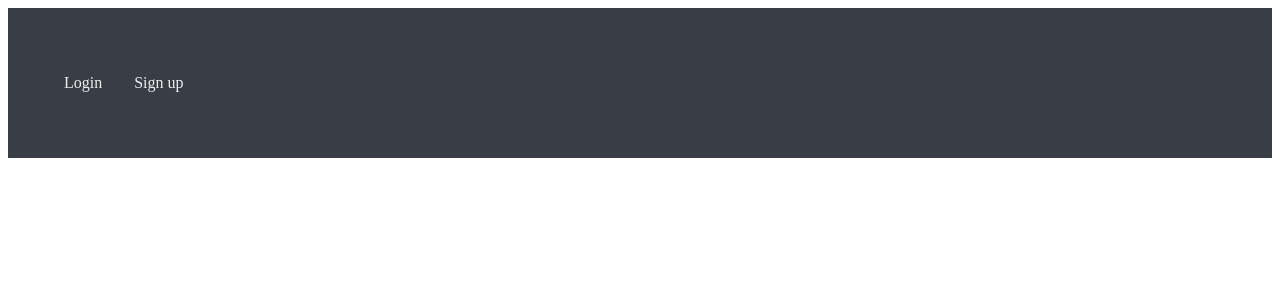
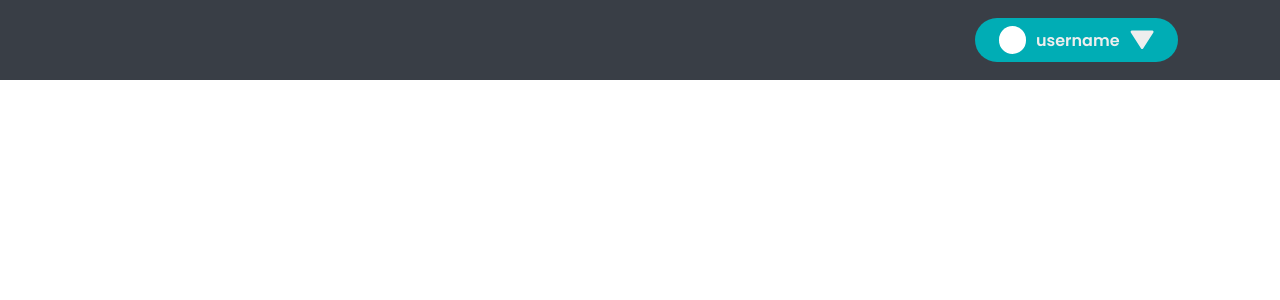
Before and after one commit to shah1012/Typescript-Chat-App-Frontend, a React (Vite) app: page / in a window 1280 px wide. Shown: the top 300 px of the page. Built offline with nearby package versions, Linux system fonts and the light colour scheme.

Commit message:
navBar logged

```diff
--- a/index.html
+++ b/index.html
@@ -3,6 +3,12 @@
   <head>
     <meta charset="UTF-8" />
     <link rel="icon" type="image/svg+xml" href="/src/favicon.svg" />
+    <link rel="preconnect" href="https://fonts.gstatic.com" />
+    <link
+      href="https://fonts.googleapis.com/css2?family=Lobster&family=Poppins:ital,wght@0,500;0,600;1,400&display=swap"
+      rel="stylesheet"
+    />
+
     <meta name="viewport" content="width=device-width, initial-scale=1.0" />
     <title>Vite App</title>
   </head>
--- a/src/App.tsx
+++ b/src/App.tsx
@@ -1,11 +1,12 @@
 import React, { useState } from "react";
 import "./styles/app.scss";
 import NavbarNotLogged from "./components/Navbar/NavbarNotLogged";
+import NavBarLogged from "./components/Navbar/NavBarLogged/index";
 
 function App() {
   return (
     <div className="App">
-      <NavbarNotLogged />
+      <NavBarLogged />
     </div>
   );
 }
--- /dev/null
+++ b/src/components/Navbar/NavBarLogged/DropDownBox.tsx
@@ -0,0 +1,18 @@
+import React from "react";
+import { dropDownOptions } from "../../../misc/navBarLogged";
+
+const DropDownBox: React.FC = () => {
+  return (
+    <section className="dropDownBox">
+      <ul>
+        {dropDownOptions().map((option) => (
+          <a key={option.id} href={option.path}>
+            <li>{option.name}</li>
+          </a>
+        ))}
+      </ul>
+    </section>
+  );
+};
+
+export default DropDownBox;
--- /dev/null
+++ b/src/components/Navbar/NavBarLogged/index.tsx
@@ -0,0 +1,53 @@
+import React, { useState } from "react";
+import { Triangle } from "../../../misc/navBarLogged";
+import nopfp from "../../../images/nopfp.png";
+import DropDownBox from "./DropDownBox";
+interface IAccount {
+  name: string;
+  profilePic: string;
+}
+
+const fallBackImg = "../../../images/nopfp.png";
+
+const index: React.FC = () => {
+  // By useEffect we make a api call to get the user info and display it in the account section
+
+  // sample object
+
+  // account = { name: "", profilePic: ""  }
+  const [open, setOpen] = useState<Boolean>(false);
+
+  //State for the drop box
+
+  const account: IAccount = {
+    name: "username",
+    profilePic: "",
+  };
+
+  return (
+    <nav className="navLogged">
+      <section
+        onClick={() => {
+          setOpen((prevState) => !prevState);
+        }}
+        className="myAccount"
+      >
+        <div className="flex imgContainer">
+          <img src={account.profilePic || nopfp} />
+        </div>
+        <div
+          onContextMenu={(e) => e.preventDefault()}
+          className="flex username"
+        >
+          {account.name}
+        </div>
+        <div className={`flex svgContainer ${open ? "up" : ""}`}>
+          <Triangle />
+        </div>
+        {open && <DropDownBox />}
+      </section>
+    </nav>
+  );
+};
+
+export default index;
--- /dev/null
+++ b/src/misc/navBarLogged.tsx
@@ -0,0 +1,40 @@
+import React from "react";
+
+interface IDropDownOptions {
+  id: number;
+  name: string;
+  path: string;
+}
+
+export const Triangle: React.FC = () => (
+  <svg
+    width="39"
+    height="31"
+    viewBox="0 0 39 31"
+    fill="none"
+    xmlns="http://www.w3.org/2000/svg"
+  >
+    <path
+      d="M21.3283 29.1499C20.5404 30.3694 18.7564 30.3694 17.9685 29.1499L1.2902 3.33535C0.430393 2.00455 1.3857 0.25 2.97008 0.25L36.3267 0.25C37.9111 0.25 38.8664 2.00455 38.0066 3.33535L21.3283 29.1499Z"
+      fill="#EEEEEE"
+    />
+  </svg>
+);
+
+export const dropDownOptions = (): IDropDownOptions[] => [
+  {
+    id: 1,
+    name: "Profile",
+    path: "/profile",
+  },
+  {
+    id: 2,
+    name: "Archive",
+    path: "/archive",
+  },
+  {
+    id: 3,
+    name: "Sign Out",
+    path: "/signOut",
+  },
+];
--- a/src/styles/app.scss
+++ b/src/styles/app.scss
@@ -1,2 +1,29 @@
 @import "./loggedComponents/app.scss";
 @import "./notLoggedComponents/app.scss";
+
+:root {
+  --primaryColor: #aad8d3;
+  --secondaryColor: #00adb5;
+  --dark: #393e46;
+  --light: #eeeeee;
+  --primaryFamily: "Poppins", sans-serif;
+  --secondaryFamily: "Lobster", cursive;
+}
+*,
+*::after,
+*::before {
+  box-sizing: border-box;
+  padding: 0;
+  margin: 0;
+}
+
+.flex {
+  display: flex;
+  justify-content: center;
+  align-items: center;
+}
+
+a {
+  text-decoration: none;
+  color: white;
+}
--- a/src/styles/loggedComponents/app.scss
+++ b/src/styles/loggedComponents/app.scss
@@ -0,0 +1,2 @@
+@import "./navLogged.scss";
+@import "./dropDownBox.scss";
--- /dev/null
+++ b/src/styles/loggedComponents/dropDownBox.scss
@@ -0,0 +1,33 @@
+.dropDownBox {
+  position: absolute;
+  bottom: 0;
+  transform: translateY(120%);
+  background-color: var(--dark);
+  padding: 0.5rem 2rem;
+  border-radius: 0.4rem;
+  width: 130%;
+  display: flex;
+  justify-content: center;
+  align-items: center;
+  ul {
+    width: 100%;
+    li {
+      font-size: 1rem;
+      transition: all 0.3s ease-out;
+      border-radius: 0.3rem;
+      display: flex;
+      justify-content: center;
+      align-items: center;
+      margin: 0.4rem 0;
+      list-style: none;
+      background: var(--primaryColor);
+
+      padding: 0.15rem;
+    }
+    li:hover {
+      background-color: var(--secondaryColor);
+      box-shadow: 0px 10px 10px rgba(0, 0, 0, 1);
+      opacity: 0.8;
+    }
+  }
+}
--- /dev/null
+++ b/src/styles/loggedComponents/navLogged.scss
@@ -0,0 +1,44 @@
+.navLogged {
+  user-select: none;
+  padding: 0 8vw;
+  height: 10vh;
+  display: flex;
+  justify-content: flex-end;
+  align-items: center;
+  background-color: var(--dark);
+  font-family: var(--primaryFamily);
+  .myAccount {
+    position: relative;
+    background-color: var(--secondaryColor);
+    border-radius: 1000000px;
+    padding: 0.8% 1.5rem;
+    display: flex;
+    justify-content: center;
+    align-items: center;
+    font-size: 2vh;
+    .imgContainer {
+      img {
+        width: 3.4vh;
+        height: 3.4vh;
+        border-radius: 1000000rem;
+        object-fit: cover;
+      }
+    }
+    .username {
+      padding: 0 10px;
+      color: var(--light);
+      font-weight: bold;
+    }
+    .svgContainer {
+      transition: all 0.2s ease-out;
+      svg {
+        width: 3vh;
+        height: 3vh;
+      }
+      cursor: pointer;
+    }
+    .up {
+      transform: rotate(180deg);
+    }
+  }
+}
```
Also changed, not shown: src/images/Polygon 1.svg (added), src/images/nopfp.png (added).
